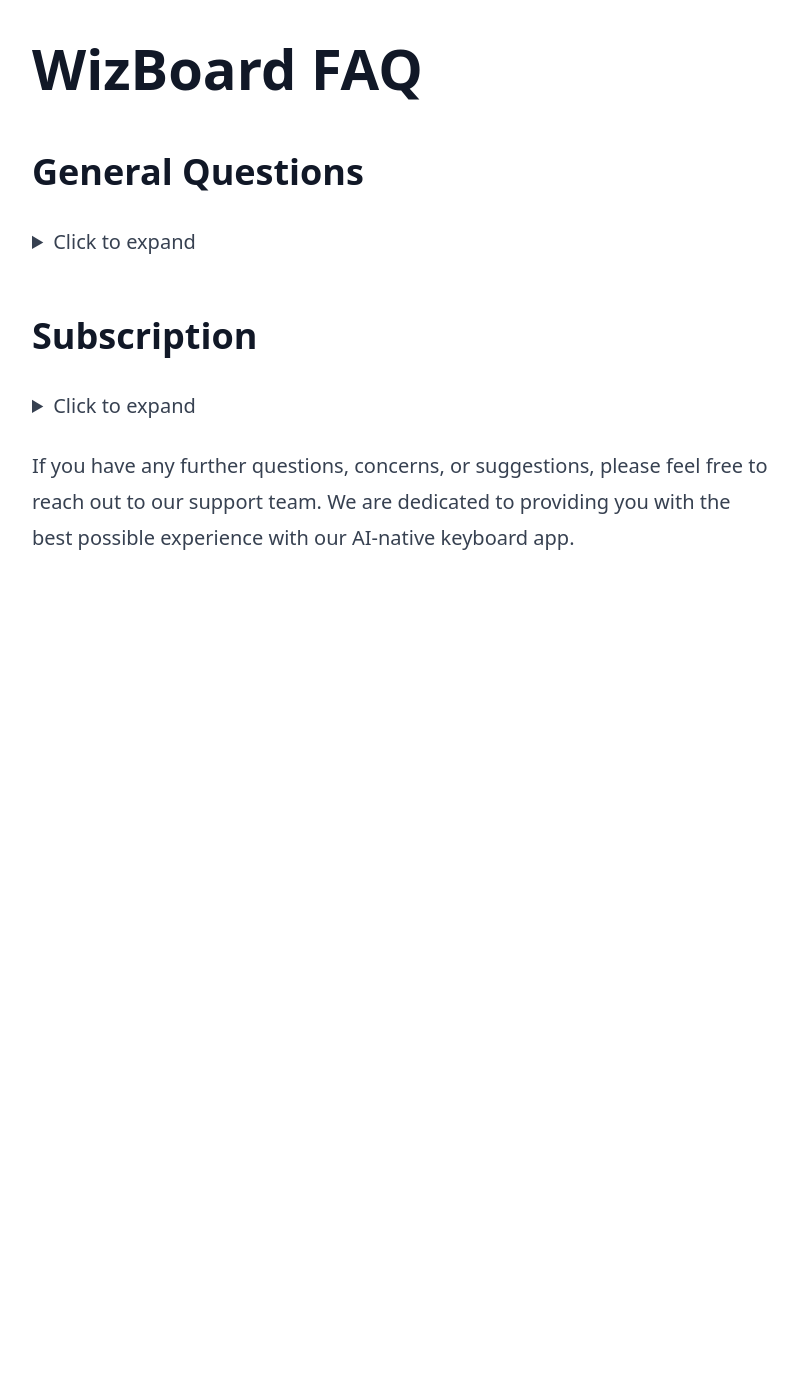
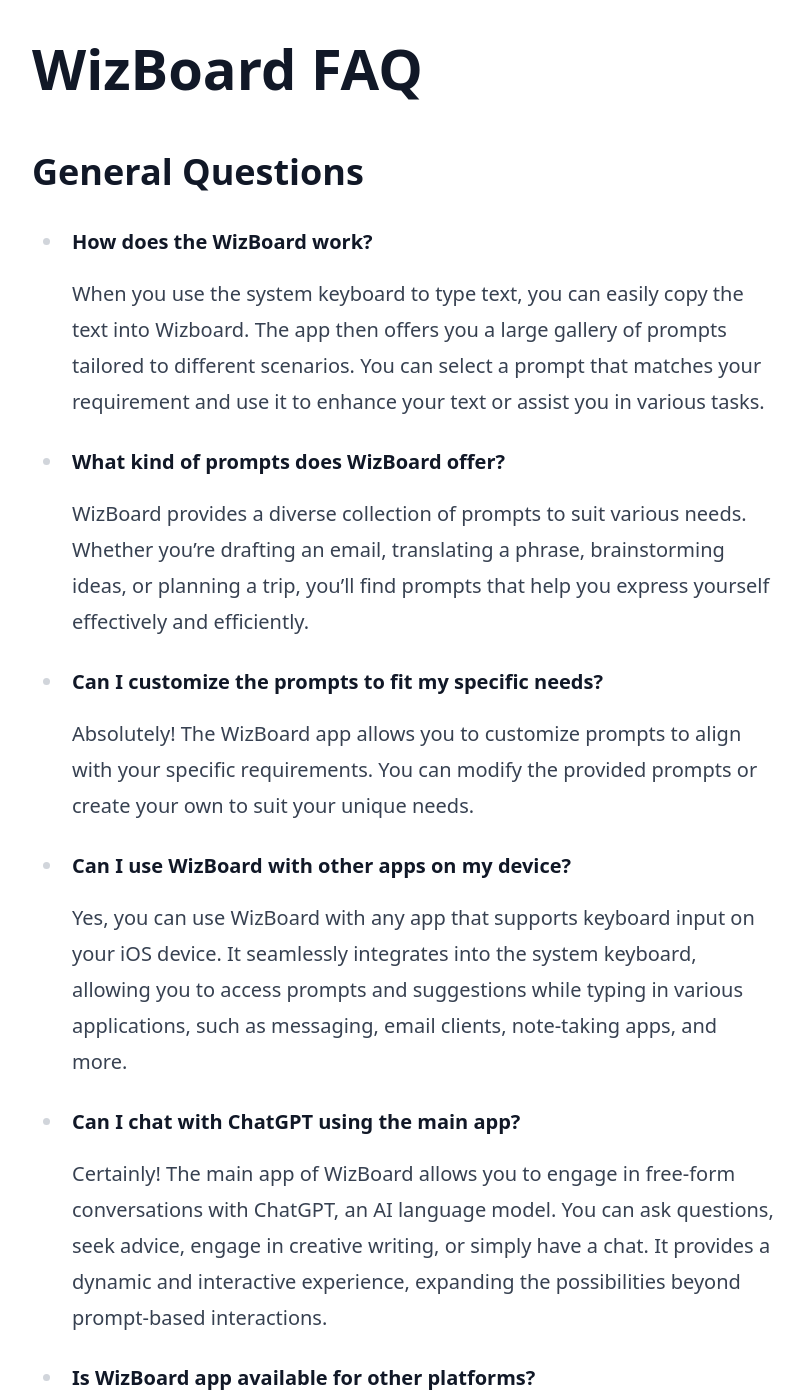
Before and after one commit to WizBoard/wizboard.github.io, a Jekyll site: the page built from docs/docs/en/faq.md, in a window 1280 px wide and 1400 px high. Shown: the whole window, without its empty margins (72-876 px from the left). Built offline with Jekyll 4.4.1, drawn with Linux system fonts in a browser that asks for light colours; nearby versions of some CDN libraries; some of the changed text lies outside the part shown.

Commit message:
Update faq.md

```diff
--- a/docs/docs/en/faq.md
+++ b/docs/docs/en/faq.md
@@ -5,8 +5,6 @@
 # WizBoard FAQ
 
 ## General Questions
-<details>
-  <summary>Click to expand</summary>
 
 - **How does the WizBoard work?**
 
@@ -43,17 +41,12 @@
 
   Safeguarding your privacy and data security is of utmost importance to us. We follow industry best practices and employ robust security measures to protect your information. For more details on how we handle data, please refer to our [privacy policy](http://wizboard.github.io/privacy), which is accessible within the app.
 
-</details>
-
 ## Subscription
-<details>
-  <summary>Click to expand</summary>
 
 - **How to choose subscription plans?**
 
   Currently we offer **Standard**, **Pro** and **BYOK** plans with both Monthly and Annual subscriptions. For **Standard** and **Pro**, we also offer Family plans.
   The **Standard** plans uses gpt-3.5-turbo which powers chatGPT. It should suit most of your use cases. But if you need higher quality answers, you can use GPT-4 with the **Pro** plan. It is more powerful, but more expensive and slower than gpt-3.5.
   If you already have an OpenAI subscription, we can use your own OpenAI API key with the **BYOK** plan. You can learn how to get an API key on the OpenAI website.
-</details>
 
 If you have any further questions, concerns, or suggestions, please feel free to reach out to our support team. We are dedicated to providing you with the best possible experience with our AI-native keyboard app.
```
